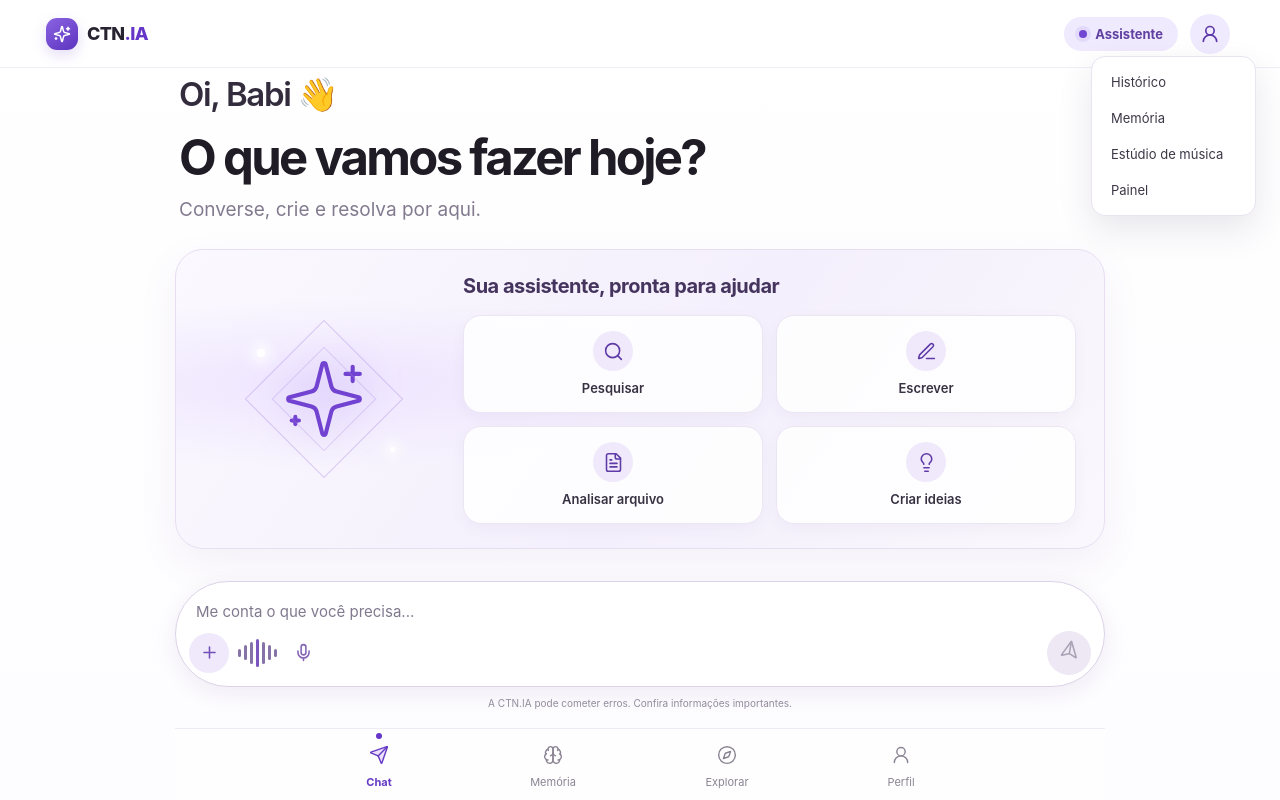
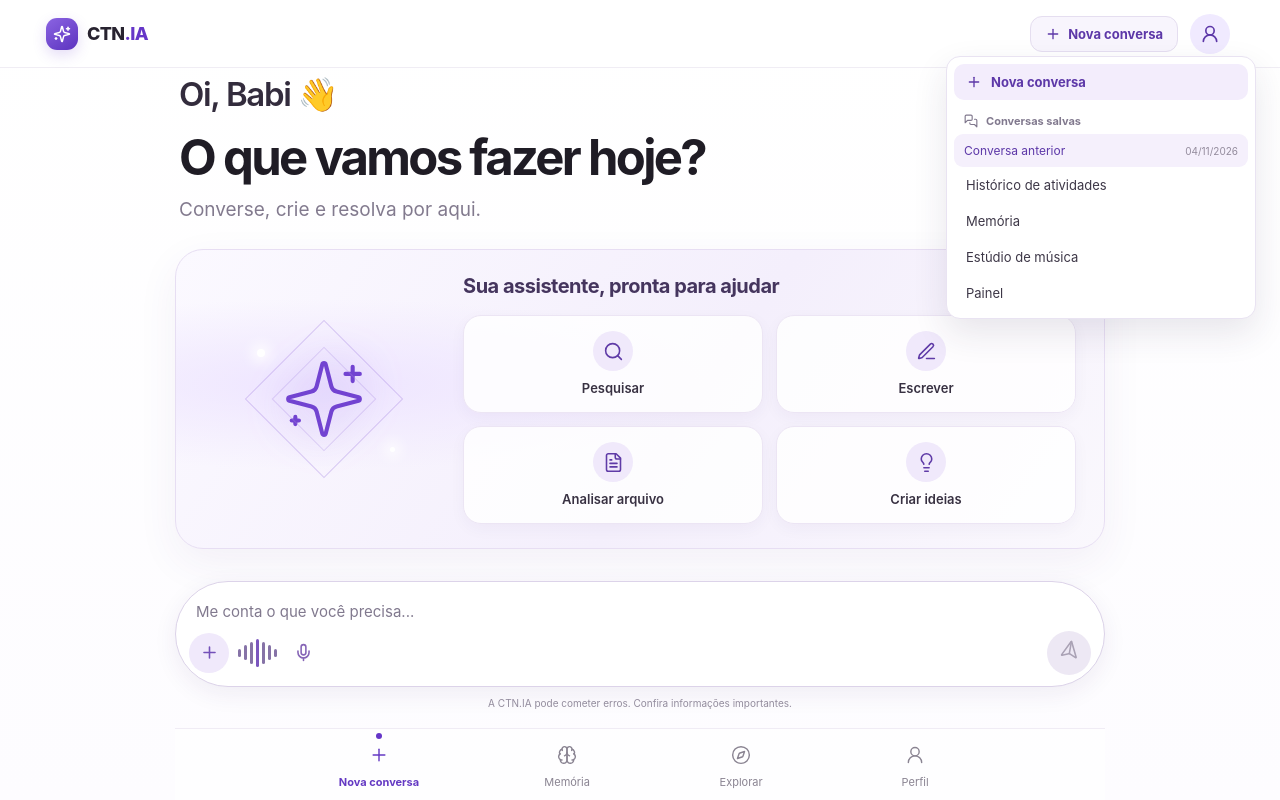
Before and after one commit to nelsontavares8945-beep/ctn-ia, a Next.js app: page / in a window 1280 px wide. Both pictures are taken after a click on the button 1210 px from the left and 33 px from the top of the page. Built offline with nearby package versions, Linux system fonts and the light colour scheme.

Commit message:
Add separate resumable conversations to CTN.IA

```diff
--- a/app/globals.css
+++ b/app/globals.css
@@ -948,3 +948,24 @@ body:has(.launcher-shell) > .site-nav { display:none; }
  .home-action-grid button strong { font-size:10px; }
  .home-greeting h1 { font-size:31px; }
 }
+
+/* Conversas separadas e retomáveis, preservando a identidade visual aprovada. */
+.white-purple .header-popover { width:min(310px,calc(100vw - 24px));max-height:min(72dvh,520px);overflow:auto; }
+.white-purple .header-popover .conversation-start { display:flex;align-items:center;gap:9px;width:100%;padding:10px 12px;border:0;border-radius:10px;background:#f3edfc;color:#5d38a8;text-align:left;font:inherit;font-size:13px;font-weight:650;cursor:pointer; }
+.white-purple .header-popover .conversation-start:hover { background:#ebe2fb; }
+.white-purple .conversation-menu-heading { display:flex;align-items:center;gap:8px;margin:14px 10px 6px;color:#81798e;font-size:11px;font-weight:700; }
+.white-purple .conversation-menu-list { display:flex;flex-direction:column;gap:2px;max-height:34dvh;overflow:auto; }
+.white-purple .header-popover .saved-conversation { display:flex;align-items:center;justify-content:space-between;gap:8px;width:100%;min-width:0;padding:9px 10px;border:0;border-radius:9px;background:transparent;color:#393342;text-align:left;cursor:pointer; }
+.white-purple .header-popover .saved-conversation:hover,.white-purple .header-popover .saved-conversation.active { background:#f5f0fc;color:#5d38a8; }
+.white-purple .saved-conversation span { min-width:0;overflow:hidden;text-overflow:ellipsis;white-space:nowrap;font-size:12px; }
+.white-purple .saved-conversation small { flex:0 0 auto;color:#938b9c;font-size:10px; }
+.white-purple .conversation-menu-empty { padding:12px 10px;color:#938b9c;font-size:12px; }
+@media(max-width:640px) {
+ .white-purple .header-popover { right:8px;top:52px; }
+ .white-purple .conversation-menu-list { max-height:32dvh; }
+}
+.white-purple .new-chat-trigger { display:flex;align-items:center;justify-content:center;gap:7px;justify-self:center;width:auto;min-width:132px;padding:9px 14px;border:1px solid #e5def0;border-radius:12px;background:#f8f5fd;color:#5d38a8;font:inherit;font-size:13px;font-weight:650;cursor:pointer; }
+.white-purple .new-chat-trigger:hover { background:#f0eaff;border-color:#d8c9ed; }
+.white-purple .new-chat-trigger i { display:none; }
+@media(max-width:420px){.white-purple .new-chat-trigger{min-width:0;padding:8px 10px;font-size:12px}.white-purple .new-chat-trigger svg{width:15px;height:15px}}
+.white-purple .new-chat-trigger:disabled,.white-purple .profile-button:disabled,.white-purple .saved-conversation:disabled,.white-purple .conversation-start:disabled { opacity:.55;cursor:wait; }
--- a/app/page.tsx
+++ b/app/page.tsx
@@ -16,6 +16,7 @@ import {
   WandSparkles,
   MoreHorizontal,
   Copy,
+  MessagesSquare,
   Brain,
   Compass,
   UserRound,
@@ -35,6 +36,13 @@ const defaultMessages: Message[] = [
 type Message = {
   role: 'user' | 'assistant';
   content: string;
+};
+
+type ChatConversation = {
+  id: string;
+  title: string;
+  messages: Message[];
+  updatedAt: string;
 };
 
 type HistoryItem = {
@@ -60,6 +68,8 @@ type ImageHistoryItem = {
 
 const STORAGE_KEYS = {
   chat: 'ctnia.chat.history',
+  conversations: 'ctnia.chat.conversations',
+  activeConversation: 'ctnia.chat.active',
   images: 'ctnia.image.gallery',
   music: 'ctnia.music.history',
   documents: 'ctnia.documents.history',
@@ -68,6 +78,10 @@ const STORAGE_KEYS = {
 
 export default function CTNIAApp() {
   const [messages, setMessages] = useState<Message[]>(defaultMessages);
+  const [chatConversations, setChatConversations] = useState<ChatConversation[]>([]);
+  const [currentConversationId, setCurrentConversationId] = useState('');
+  const currentConversationIdRef = useRef('');
+  const [chatLoaded, setChatLoaded] = useState(false);
   const [chatInput, setChatInput] = useState('');
   const [activeTool, setActiveTool] = useState<'chat' | 'voice' | 'image' | 'photo' | 'document' | 'music'>('chat');
   const [sidebarOpen, setSidebarOpen] = useState(true);
@@ -94,9 +108,35 @@ export default function CTNIAApp() {
     if (typeof window === 'undefined') return;
 
     try {
-      const storedMessages = JSON.parse(localStorage.getItem(STORAGE_KEYS.chat) || 'null');
-      if (Array.isArray(storedMessages) && storedMessages.length) {
-        setMessages(storedMessages);
+      const storedConversations = JSON.parse(localStorage.getItem(STORAGE_KEYS.conversations) || 'null');
+      const validConversations: ChatConversation[] = Array.isArray(storedConversations)
+        ? storedConversations.filter((item: any) => item && typeof item.id === 'string' && Array.isArray(item.messages) && item.messages.length)
+        : [];
+      if (validConversations.length) {
+        const savedActiveId = localStorage.getItem(STORAGE_KEYS.activeConversation);
+        const active = validConversations.find((item) => item.id === savedActiveId) || validConversations[0];
+        setChatConversations(validConversations);
+        currentConversationIdRef.current = active.id;
+        setCurrentConversationId(active.id);
+        setMessages(active.messages);
+      } else {
+        // Migra o histórico antigo (um único array de mensagens) sem perder a conversa existente.
+        const storedMessages = JSON.parse(localStorage.getItem(STORAGE_KEYS.chat) || 'null');
+        const legacyMessages: Message[] = Array.isArray(storedMessages) && storedMessages.length
+          ? storedMessages.filter((item: any) => (item?.role === 'user' || item?.role === 'assistant') && typeof item?.content === 'string')
+          : defaultMessages;
+        const id = `chat-${Date.now()}`;
+        const firstUserMessage = legacyMessages.find((item) => item.role === 'user')?.content;
+        const migrated: ChatConversation = {
+          id,
+          title: firstUserMessage ? firstUserMessage.slice(0, 48) : 'Conversa anterior',
+          messages: legacyMessages,
+          updatedAt: new Date().toISOString(),
+        };
+        setChatConversations([migrated]);
+        currentConversationIdRef.current = id;
+        setCurrentConversationId(id);
+        setMessages(legacyMessages);
       }
 
       const storedImages = JSON.parse(localStorage.getItem(STORAGE_KEYS.images) || 'null');
@@ -112,13 +152,29 @@ export default function CTNIAApp() {
       if (Array.isArray(storedPhotos)) setPhotoHistory(storedPhotos);
     } catch {
       // Ignora erros de leitura local em navegador.
+    } finally {
+      setChatLoaded(true);
     }
   }, []);
 
   useEffect(() => {
-    if (typeof window === 'undefined') return;
+    if (typeof window === 'undefined' || !chatLoaded || !currentConversationId) return;
+    const existing = chatConversations.find((item) => item.id === currentConversationId);
+    const firstUserMessage = messages.find((item) => item.role === 'user')?.content;
+    const nextConversation: ChatConversation = {
+      id: currentConversationId,
+      title: existing?.title && existing.title !== 'Nova conversa'
+        ? existing.title
+        : (firstUserMessage ? firstUserMessage.slice(0, 48) : 'Nova conversa'),
+      messages,
+      updatedAt: new Date().toISOString(),
+    };
+    const nextConversations = [nextConversation, ...chatConversations.filter((item) => item.id !== currentConversationId)].slice(0, 50);
+    setChatConversations(nextConversations);
+    localStorage.setItem(STORAGE_KEYS.conversations, JSON.stringify(nextConversations));
+    localStorage.setItem(STORAGE_KEYS.activeConversation, currentConversationId);
     localStorage.setItem(STORAGE_KEYS.chat, JSON.stringify(messages));
-  }, [messages]);
+  }, [messages, currentConversationId, chatLoaded]);
 
   useEffect(() => {
     if (typeof window === 'undefined') return;
@@ -139,6 +195,35 @@ export default function CTNIAApp() {
     if (typeof window === 'undefined') return;
     localStorage.setItem(STORAGE_KEYS.photos, JSON.stringify(photoHistory));
   }, [photoHistory]);
+
+  const newConversationId = () => `chat-${typeof crypto !== 'undefined' && typeof crypto.randomUUID === 'function' ? crypto.randomUUID() : Date.now()}`;
+
+  const startNewConversation = () => {
+    if (messages.length <= 1 && !messages.some((item) => item.role === 'user')) {
+      setChatInput('');
+      setActiveTool('chat');
+      setToolsOpen(false);
+      return;
+    }
+    const id = newConversationId();
+    const conversation: ChatConversation = { id, title: 'Nova conversa', messages: defaultMessages, updatedAt: new Date().toISOString() };
+    setChatConversations((previous) => [conversation, ...previous.filter((item) => item.id !== id)].slice(0, 50));
+    currentConversationIdRef.current = id;
+    setCurrentConversationId(id);
+    setMessages(defaultMessages);
+    setChatInput('');
+    setActiveTool('chat');
+    setToolsOpen(false);
+  };
+
+  const openConversation = (conversation: ChatConversation) => {
+    currentConversationIdRef.current = conversation.id;
+    setCurrentConversationId(conversation.id);
+    setMessages(conversation.messages);
+    setChatInput('');
+    setActiveTool('chat');
+    setMenuOpen(false);
+  };
 
   const speak = (text: string) => {
     if (typeof window === 'undefined' || !('speechSynthesis' in window)) return;
@@ -359,9 +444,21 @@ export default function CTNIAApp() {
       <section className="launcher-main">
         <header className="launcher-topbar">
           <a className="launcher-brand" href="/"><span className="launcher-logo"><Sparkles size={18}/></span><span>CTN<span>.IA</span></span></a>
-          <span className="top-assistant-pill"><i/> Assistente</span>
-          <button className="profile-button" aria-label="Abrir opções" onClick={() => setMenuOpen(!menuOpen)}><UserRound/></button>
-          {menuOpen && <div className="header-popover"><a href="/history">Histórico</a><a href="/memory">Memória</a><a href="/music">Estúdio de música</a><a href="/admin/login">Painel</a></div>}
+          <button className="top-assistant-pill new-chat-trigger" onClick={startNewConversation} aria-label="Começar nova conversa"><Plus size={16}/> Nova conversa</button>
+          <button className="profile-button" disabled={isBusy} aria-label="Conversas e opções" title="Conversas salvas" onClick={() => setMenuOpen(!menuOpen)}><UserRound/></button>
+          {menuOpen && <div className="header-popover">
+            <button className="conversation-start" disabled={isBusy} onClick={() => { startNewConversation(); setMenuOpen(false); }}><Plus size={16}/> Nova conversa</button>
+            <div className="conversation-menu-heading"><MessagesSquare size={14}/> Conversas salvas</div>
+            <div className="conversation-menu-list">
+              {chatConversations.slice().sort((a,b) => b.updatedAt.localeCompare(a.updatedAt)).map((conversation) => (
+                <button key={conversation.id} className={`saved-conversation ${conversation.id === currentConversationId ? 'active' : ''}`} title={conversation.title} disabled={isBusy} onClick={() => openConversation(conversation)}>
+                  <span>{conversation.title || 'Nova conversa'}</span><small>{new Date(conversation.updatedAt).toLocaleDateString('pt-BR')}</small>
+                </button>
+              ))}
+              {!chatConversations.length && <div className="conversation-menu-empty">Suas conversas vão aparecer aqui.</div>}
+            </div>
+            <a href="/history">Histórico de atividades</a><a href="/memory">Memória</a><a href="/music">Estúdio de música</a><a href="/admin/login">Painel</a>
+          </div>}
         </header>
         {activeTool === 'chat' ? (
           <div className={`chat-stage ${messages.length > 1 ? 'has-messages' : 'home-stage'}`}>
@@ -380,7 +477,7 @@ export default function CTNIAApp() {
               </div>
             ) : (
               <div className="conversation" aria-live="polite">
-                <div className="conversation-date">Hoje</div>
+                <div className="conversation-date">{new Date(chatConversations.find((item) => item.id === currentConversationId)?.updatedAt || Date.now()).toLocaleDateString('pt-BR', { day: 'numeric', month: 'long', year: 'numeric' })}</div>
                 {messages.slice(1).map((message, index) => (
                   <div key={`${message.role}-${index}`} className={`chat-message ${message.role}`}>
                     {message.role === 'assistant' ? <div className="message-avatar"><Sparkles size={16}/></div> : null}
@@ -402,7 +499,7 @@ export default function CTNIAApp() {
               </div>
               <div className="composer-note">A CTN.IA pode cometer erros. Confira informações importantes.</div>
             </div>
-            {messages.length <= 1 && <nav className="home-bottom-nav" aria-label="Navegação"><button className="active" onClick={() => {setActiveTool('chat');setMessages(defaultMessages);}}><span><Send/></span>Chat</button><a href="/memory"><span><Brain/></span>Memória</a><button onClick={() => setToolsOpen(!toolsOpen)}><span><Compass/></span>Explorar</button><button onClick={() => setMenuOpen(!menuOpen)}><span><UserRound/></span>Perfil</button></nav>}
+            {messages.length <= 1 && <nav className="home-bottom-nav" aria-label="Navegação"><button className="active" onClick={startNewConversation}><span><Plus/></span>Nova conversa</button><a href="/memory"><span><Brain/></span>Memória</a><button onClick={() => setToolsOpen(!toolsOpen)}><span><Compass/></span>Explorar</button><button onClick={() => setMenuOpen(!menuOpen)}><span><UserRound/></span>Perfil</button></nav>}
           </div>
         ) : (
           <div className="tool-stage"><button className="back-chat" onClick={() => setActiveTool('chat')}>← Voltar ao chat</button><div className="tool-heading"><span className="tool-heading-icon">{activeTool === 'voice' ? <Volume2/> : activeTool === 'image' ? <ImagePlus/> : activeTool === 'photo' ? <Camera/> : activeTool === 'document' ? <FileText/> : <Music4/>}</span><h1>{toolNames[activeTool]}</h1><p>{activeTool === 'voice' ? 'Fale sua mensagem; eu transcrevo e respondo em voz alta.' : activeTool === 'image' ? 'Descreva a imagem que você quer criar.' : activeTool === 'photo' ? 'Envie uma foto e pergunte o que deseja saber.' : activeTool === 'document' ? 'Envie um PDF, Word ou texto para eu resumir e analisar.' : 'Descreva o estilo e o tema da música que vamos compor.'}</p></div>
```
